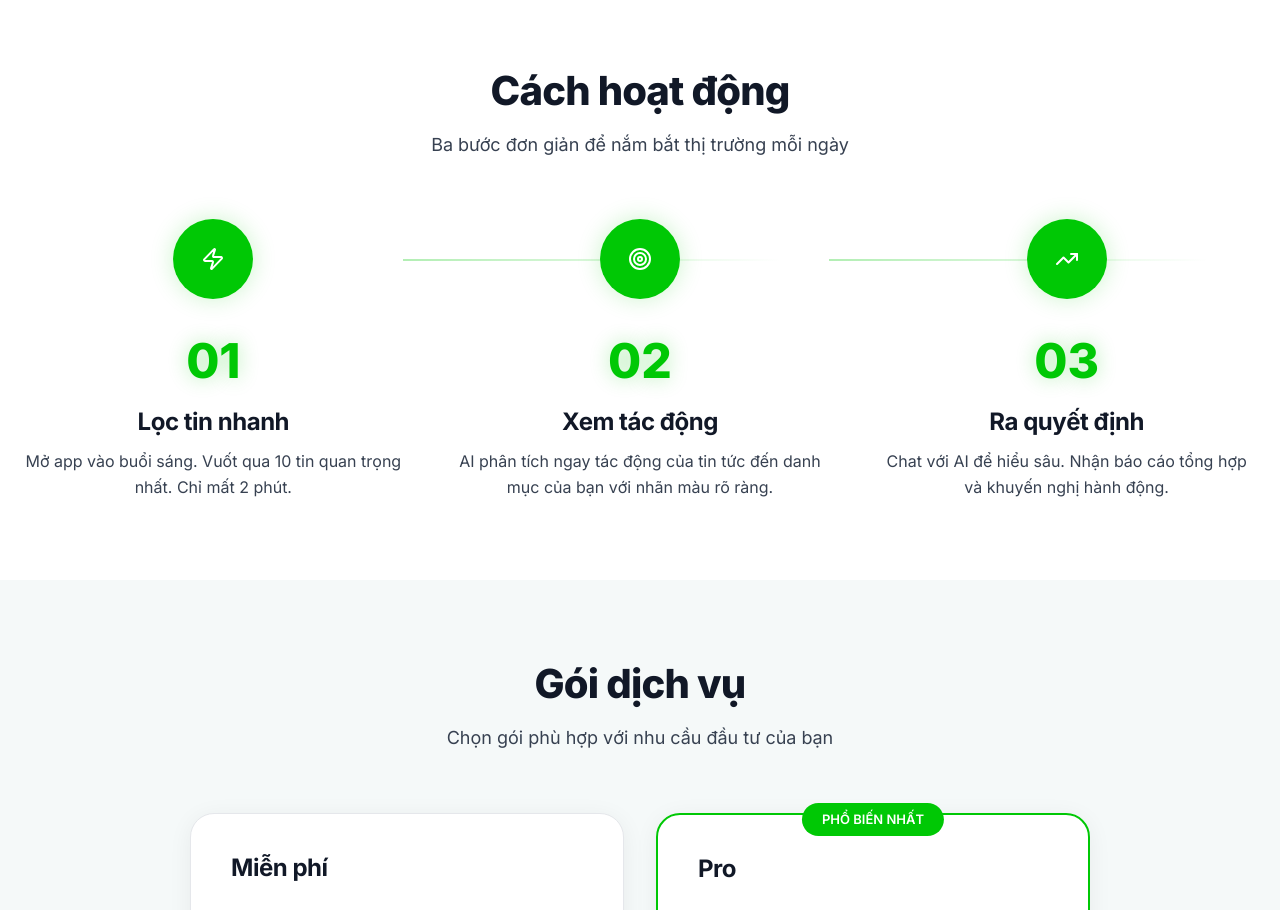
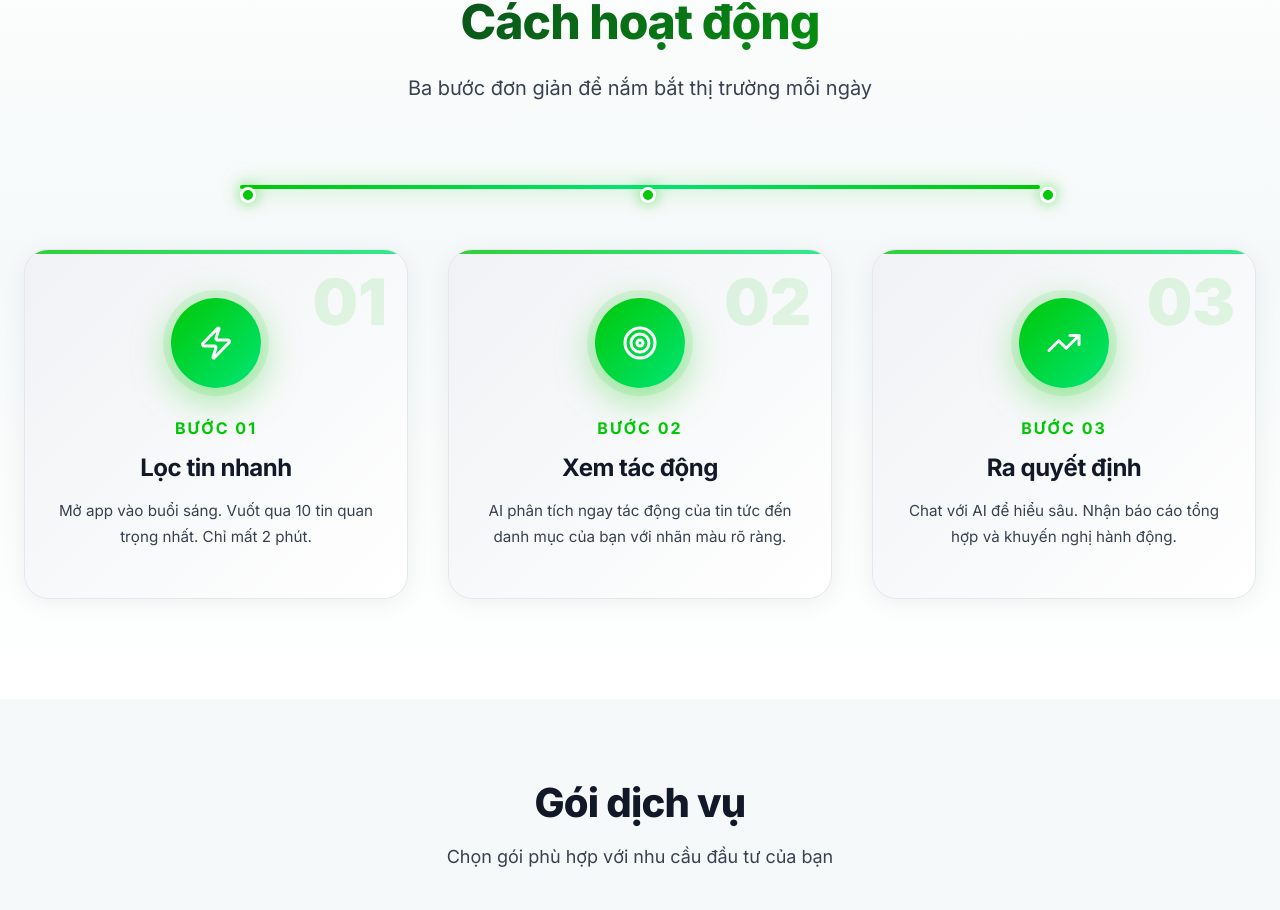
Before and after one commit to lephucchi/fese_hackathon, a Next.js app in the folder frontend/: page / in a window 1280 px wide. Shown: the part 1890-2800 px from the top of the page. Built offline with nearby package versions, Linux system fonts and the light colour scheme; no server answers.

Commit message:
update frontend tab home

```diff
--- a/frontend/src/components/landing/FeatureHighlights.tsx
+++ b/frontend/src/components/landing/FeatureHighlights.tsx
@@ -60,7 +60,7 @@ export function FeatureHighlights() {
         {/* Features Grid */}
         <div style={{
           display: 'grid',
-          gridTemplateColumns: 'repeat(auto-fit, minmax(280px, 1fr))',
+          gridTemplateColumns: 'repeat(auto-fit, minmax(350px, 1fr))',
           gap: 'clamp(20px, 4vw, 32px)'
         }}>
           {featureKeys.map((feature, i) => (
--- a/frontend/src/components/landing/Hero.tsx
+++ b/frontend/src/components/landing/Hero.tsx
@@ -37,7 +37,7 @@ export function Hero({ onGetStarted }: HeroProps) {
       }} />
 
       <div className="container" style={{ maxWidth: '1280px', margin: '0 auto', padding: '0 1rem' }}>
-        <div style={{ textAlign: 'center', maxWidth: '900px', margin: '0 auto', padding: '0 0.5rem' }}>
+        <div style={{ textAlign: 'center', maxWidth: '1000px', margin: '0 auto', padding: '0 0.5rem' }}>
           {/* Badge */}
           <motion.div
             initial={{ opacity: 0, y: 20 }}
@@ -75,8 +75,8 @@ export function Hero({ onGetStarted }: HeroProps) {
               padding: '0 0.5rem'
             }}
           >
-            {t('hero.title')} <br />
-            <span className="text-gradient">{t('hero.titleHighlight')}</span>
+            <span style={{ display: 'block' }}>{t('hero.title')}</span>
+            <span className="text-gradient" style={{ display: 'block' }}>{t('hero.titleHighlight')}</span>
           </motion.h1>
 
           {/* Subheading */}
--- a/frontend/src/components/landing/HowItWorks.tsx
+++ b/frontend/src/components/landing/HowItWorks.tsx
@@ -20,92 +20,205 @@ export function HowItWorks() {
     <section
       id="how-it-works"
       style={{
-        padding: 'clamp(40px, 8vw, 80px) 0',
-        background: 'var(--background)'
+        padding: 'clamp(60px, 10vw, 100px) 0',
+        background: 'linear-gradient(180deg, var(--background) 0%, var(--background-soft) 50%, var(--background) 100%)'
       }}
     >
       <div className="container" style={{ maxWidth: '1280px', margin: '0 auto', padding: '0 clamp(1rem, 3vw, 1.5rem)' }}>
-        <div style={{ textAlign: 'center', marginBottom: '60px' }}>
+        <motion.div
+          initial={{ opacity: 0, y: 20 }}
+          whileInView={{ opacity: 1, y: 0 }}
+          viewport={{ once: true }}
+          style={{ textAlign: 'center', marginBottom: '80px' }}
+        >
+          <span style={{
+            display: 'inline-block',
+            padding: '8px 20px',
+            background: 'rgba(0, 200, 5, 0.1)',
+            borderRadius: '9999px',
+            fontSize: '14px',
+            fontWeight: 600,
+            color: 'var(--primary)',
+            marginBottom: '20px',
+            border: '1px solid rgba(0, 200, 5, 0.2)'
+          }}>
+            {t('howItWorks.badge')}
+          </span>
           <h2 style={{
-            fontSize: 'clamp(2rem, 4vw, 2.5rem)',
+            fontSize: 'clamp(2rem, 4vw, 3rem)',
             fontWeight: 800,
-            marginBottom: '16px'
+            marginBottom: '20px',
+            background: 'linear-gradient(135deg, var(--text-primary) 0%, var(--primary) 100%)',
+            WebkitBackgroundClip: 'text',
+            WebkitTextFillColor: 'transparent',
+            backgroundClip: 'text'
           }}>
             {t('howItWorks.title')}
           </h2>
           <p style={{
-            fontSize: '1.125rem',
+            fontSize: '1.25rem',
             color: 'var(--text-secondary)',
             maxWidth: '600px',
-            margin: '0 auto'
+            margin: '0 auto',
+            lineHeight: 1.7
           }}>
             {t('howItWorks.subtitle')}
           </p>
+        </motion.div>
+
+        {/* Progress Line - Desktop Only */}
+        <div className="hide-mobile" style={{
+          position: 'relative',
+          maxWidth: '800px',
+          margin: '0 auto 60px',
+          height: '4px',
+          background: 'var(--border)',
+          borderRadius: '2px'
+        }}>
+          <motion.div
+            initial={{ width: 0 }}
+            whileInView={{ width: '100%' }}
+            viewport={{ once: true }}
+            transition={{ duration: 1.5, ease: 'easeOut' }}
+            style={{
+              position: 'absolute',
+              top: 0,
+              left: 0,
+              height: '100%',
+              background: 'linear-gradient(90deg, var(--primary) 0%, #00E676 50%, var(--primary) 100%)',
+              borderRadius: '2px',
+              boxShadow: '0 0 20px rgba(0, 200, 5, 0.5)'
+            }}
+          />
+          {/* Progress Dots */}
+          {steps.map((_, i) => (
+            <motion.div
+              key={i}
+              initial={{ scale: 0 }}
+              whileInView={{ scale: 1 }}
+              viewport={{ once: true }}
+              transition={{ delay: 0.3 + i * 0.2 }}
+              style={{
+                position: 'absolute',
+                top: '50%',
+                left: `${i * 50}%`,
+                transform: 'translate(-50%, -50%)',
+                width: '16px',
+                height: '16px',
+                borderRadius: '50%',
+                background: 'var(--primary)',
+                border: '3px solid var(--background)',
+                boxShadow: '0 0 15px rgba(0, 200, 5, 0.6)'
+              }}
+            />
+          ))}
         </div>
 
         <div style={{
           display: 'grid',
-          gridTemplateColumns: 'repeat(auto-fit, minmax(250px, 1fr))',
-          gap: 'clamp(24px, 5vw, 48px)',
+          gridTemplateColumns: 'repeat(auto-fit, minmax(280px, 1fr))',
+          gap: 'clamp(24px, 5vw, 40px)',
           position: 'relative'
         }}>
           {steps.map((step, i) => (
             <motion.div
               key={i}
-              initial={{ opacity: 0, y: 30 }}
+              initial={{ opacity: 0, y: 40 }}
               whileInView={{ opacity: 1, y: 0 }}
               viewport={{ once: true }}
-              transition={{ delay: i * 0.1 }}
+              transition={{ delay: i * 0.15, duration: 0.5 }}
+              whileHover={{ y: -8, transition: { duration: 0.3 } }}
               style={{ position: 'relative' }}
             >
-              {/* Connector Line */}
-              {i < steps.length - 1 && (
-                <div className="hide-mobile" style={{
+              <div
+                className="card interactive-scale"
+                style={{
+                  textAlign: 'center',
+                  padding: 'clamp(32px, 5vw, 48px) clamp(24px, 4vw, 32px)',
+                  background: 'linear-gradient(135deg, var(--surface) 0%, var(--background) 100%)',
+                  border: '1px solid var(--border)',
+                  borderRadius: '24px',
+                  position: 'relative',
+                  overflow: 'hidden',
+                  cursor: 'pointer',
+                  transition: 'all 0.3s ease'
+                }}
+              >
+                {/* Decorative gradient */}
+                <div style={{
                   position: 'absolute',
-                  top: '40px',
-                  left: '100%',
-                  width: '100%',
-                  height: '2px',
-                  background: 'linear-gradient(90deg, var(--primary) 0%, transparent 100%)',
-                  opacity: 0.3
+                  top: 0,
+                  left: 0,
+                  right: 0,
+                  height: '4px',
+                  background: 'linear-gradient(90deg, var(--primary), #00E676)',
+                  opacity: 0.8
                 }} />
-              )}
 
-              <div style={{ textAlign: 'center' }}>
+                {/* Step Number Badge */}
                 <div style={{
-                  width: '80px',
-                  height: '80px',
-                  borderRadius: '50%',
-                  background: 'var(--primary)',
-                  display: 'flex',
-                  alignItems: 'center',
-                  justifyContent: 'center',
-                  margin: '0 auto 24px',
-                  color: 'white',
-                  boxShadow: 'var(--shadow-glow)'
-                }}>
-                  <step.icon size={24} />
-                </div>
-                <div style={{
-                  fontSize: '3rem',
-                  fontWeight: 800,
+                  position: 'absolute',
+                  top: '20px',
+                  right: '20px',
+                  fontSize: '4rem',
+                  fontWeight: 900,
                   color: 'var(--primary)',
-                  opacity: 1,
-                  marginBottom: '8px',
-                  textShadow: '0 0 20px rgba(0, 200, 5, 0.3)'
+                  opacity: 0.1,
+                  lineHeight: 1
                 }}>
                   {t(`howItWorks.${step.key}.number`)}
                 </div>
+
+                {/* Icon */}
+                <motion.div
+                  whileHover={{ rotate: 10, scale: 1.1 }}
+                  transition={{ duration: 0.3 }}
+                  style={{
+                    width: '90px',
+                    height: '90px',
+                    borderRadius: '50%',
+                    background: 'linear-gradient(135deg, var(--primary) 0%, #00E676 100%)',
+                    display: 'flex',
+                    alignItems: 'center',
+                    justifyContent: 'center',
+                    margin: '0 auto 28px',
+                    color: 'white',
+                    boxShadow: '0 10px 40px rgba(0, 200, 5, 0.4), 0 0 0 8px rgba(0, 200, 5, 0.1)',
+                    position: 'relative',
+                    zIndex: 1
+                  }}
+                >
+                  <step.icon size={36} strokeWidth={2} />
+                </motion.div>
+
+                {/* Step Number */}
+                <div style={{
+                  fontSize: '1rem',
+                  fontWeight: 700,
+                  color: 'var(--primary)',
+                  marginBottom: '12px',
+                  textTransform: 'uppercase',
+                  letterSpacing: '2px'
+                }}
+                >
+                  {t('howItWorks.stepPrefix')} {t(`howItWorks.${step.key}.number`)}
+                </div>
+
+                {/* Title */}
                 <h3 style={{
-                  fontSize: '1.5rem',
+                  fontSize: 'clamp(1.25rem, 2.5vw, 1.5rem)',
                   fontWeight: 700,
-                  marginBottom: '12px'
+                  marginBottom: '16px',
+                  color: 'var(--text-primary)'
                 }}>
                   {t(`howItWorks.${step.key}.title`)}
                 </h3>
+
+                {/* Description */}
                 <p style={{
                   color: 'var(--text-secondary)',
-                  lineHeight: 1.6
+                  lineHeight: 1.7,
+                  fontSize: '0.95rem'
                 }}>
                   {t(`howItWorks.${step.key}.description`)}
                 </p>
--- a/frontend/src/components/landing/Pricing.tsx
+++ b/frontend/src/components/landing/Pricing.tsx
@@ -27,7 +27,19 @@ export function Pricing({ onGetStarted }: PricingProps) {
       periodKey: 'pricing.pro.period',
       featuresKey: 'pricing.pro.features',
       ctaKey: 'pricing.pro.cta',
-      highlight: true
+      highlight: true,
+      tagKey: 'pricing.popular',
+      tagColor: 'var(--primary)'
+    },
+    {
+      nameKey: 'pricing.business.name',
+      priceKey: 'pricing.business.price',
+      periodKey: 'pricing.business.period',
+      featuresKey: 'pricing.business.features',
+      ctaKey: 'pricing.business.cta',
+      highlight: false,
+      tagKey: 'pricing.business.tag',
+      tagColor: '#F97316' // Orange
     }
   ];
 
@@ -69,7 +81,7 @@ export function Pricing({ onGetStarted }: PricingProps) {
           display: 'grid',
           gridTemplateColumns: 'repeat(auto-fit, minmax(280px, 1fr))',
           gap: 'clamp(20px, 4vw, 32px)',
-          maxWidth: '900px',
+          maxWidth: '1200px',
           margin: '0 auto'
         }}>
           {plans.map((plan, i) => {
@@ -85,28 +97,29 @@ export function Pricing({ onGetStarted }: PricingProps) {
                 className="card"
                 style={{
                   padding: 'clamp(24px, 5vw, 40px)',
-                  border: plan.highlight ? '2px solid var(--primary)' : '1px solid var(--border)',
+                  border: plan.highlight ? '2px solid var(--primary)' : (plan.tagColor ? `2px solid ${plan.tagColor}` : '1px solid var(--border)'),
                   position: 'relative'
                 }}
               >
-                {plan.highlight && (
+                {plan.tagKey && (
                   <div style={{
                     position: 'absolute',
                     top: '-12px',
                     left: '50%',
                     transform: 'translateX(-50%)',
-                    background: 'var(--primary)',
+                    background: plan.tagColor || 'var(--primary)',
                     color: 'white',
                     padding: '6px 20px',
                     borderRadius: '9999px',
                     fontSize: '13px',
-                    fontWeight: 600
+                    fontWeight: 600,
+                    whiteSpace: 'nowrap'
                   }}>
-                    {t('pricing.popular')}
+                    {t(plan.tagKey)}
                   </div>
                 )}
 
-                <div style={{ marginBottom: '24px' }}>
+                <div style={{ marginBottom: '24px', textAlign: 'center' }}>
                   <h3 style={{
                     fontSize: '1.5rem',
                     fontWeight: 700,
@@ -114,7 +127,7 @@ export function Pricing({ onGetStarted }: PricingProps) {
                   }}>
                     {t(plan.nameKey)}
                   </h3>
-                  <div style={{ display: 'flex', alignItems: 'baseline', gap: '4px' }}>
+                  <div style={{ display: 'flex', alignItems: 'baseline', justifyContent: 'center', gap: '4px' }}>
                     <span style={{
                       fontSize: '3rem',
                       fontWeight: 800,
--- a/frontend/src/locales/vi.json
+++ b/frontend/src/locales/vi.json
@@ -52,6 +52,8 @@
     "howItWorks": {
         "title": "Cách hoạt động",
         "subtitle": "Ba bước đơn giản để nắm bắt thị trường mỗi ngày",
+        "badge": "Quy trình đơn giản",
+        "stepPrefix": "Bước",
         "step1": {
             "number": "01",
             "title": "Lọc tin nhanh",
@@ -97,6 +99,21 @@
                 "Ưu tiên hỗ trợ"
             ],
             "cta": "Nâng cấp Pro"
+        },
+        "business": {
+            "tag": "Doanh nghiệp",
+            "name": "Doanh nghiệp",
+            "price": "2.999.000đ",
+            "period": "/tháng",
+            "features": [
+                "Tất cả tính năng Pro",
+                "Truy cập API nâng cao",
+                "Quản lý tài khoản riêng",
+                "Báo cáo tùy chỉnh",
+                "Cộng tác nhóm",
+                "Hỗ trợ ưu tiên 24/7"
+            ],
+            "cta": "Liên hệ Sales"
         }
     },
     "footer": {
@@ -198,7 +215,7 @@
         "history": "Lịch sử trò chuyện",
         "placeholder": "Hỏi về cổ phiếu, xu hướng thị trường, chiến lược đầu tư...",
         "send": "Gửi",
-        "thinking": "AI đang suy nghĩ...",
+        "thinkingStatus": "AI đang suy nghĩ...",
         "emptyState": {
             "title": "Multi-Index RAG",
             "subtitle": "Hỏi về tài chính, pháp lý hoặc thị trường Việt Nam",
@@ -309,7 +326,7 @@
             "title": "Danh mục của tôi",
             "allocation": "Phân bổ danh mục",
             "buyingPower": "Sức mua",
-            "totalValue": "Tổng giá trị",
+            "totalValueLabel": "Tổng giá trị",
             "todayChange": "Thay đổi hôm nay",
             "totalReturn": "Tổng lợi nhuận",
             "positions": "Danh mục",
```
Also changed, not shown: frontend/src/components/personal/PersonalTab.tsx (+7 -7 lines), frontend/src/components/personal/PortfolioCard.tsx (+23 -18 lines), frontend/src/locales/en.json (+19 -2 lines), 1 other file (tests, documents, lock files or other folders).
